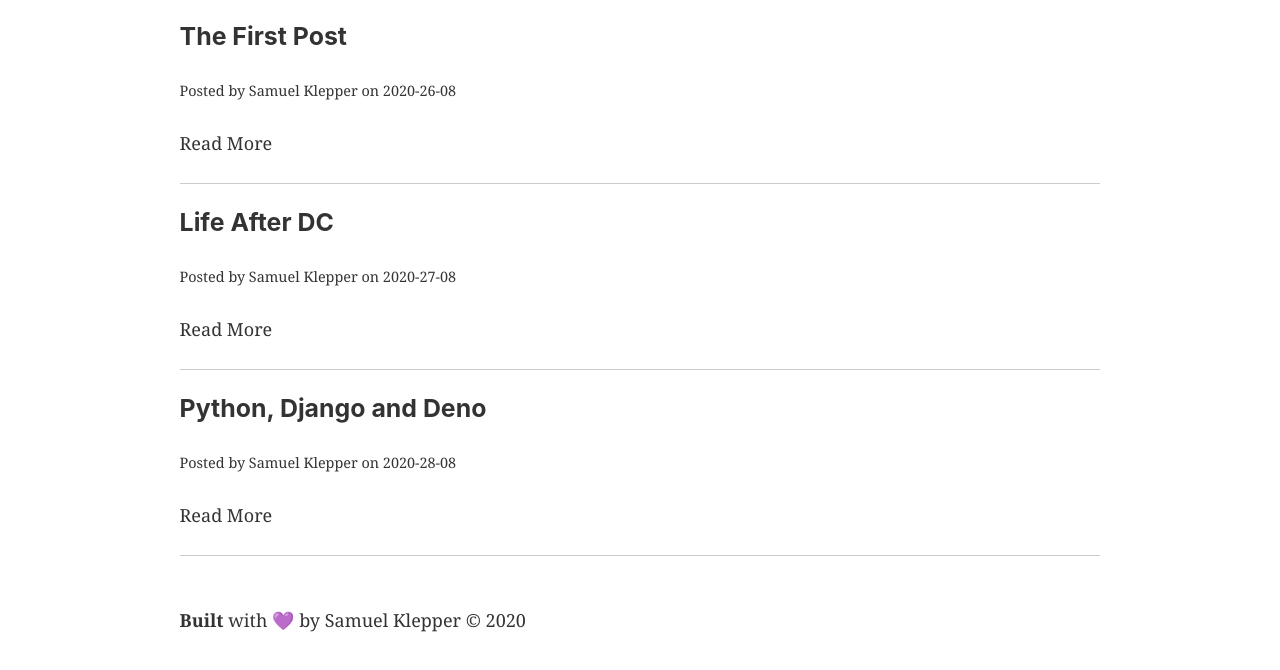
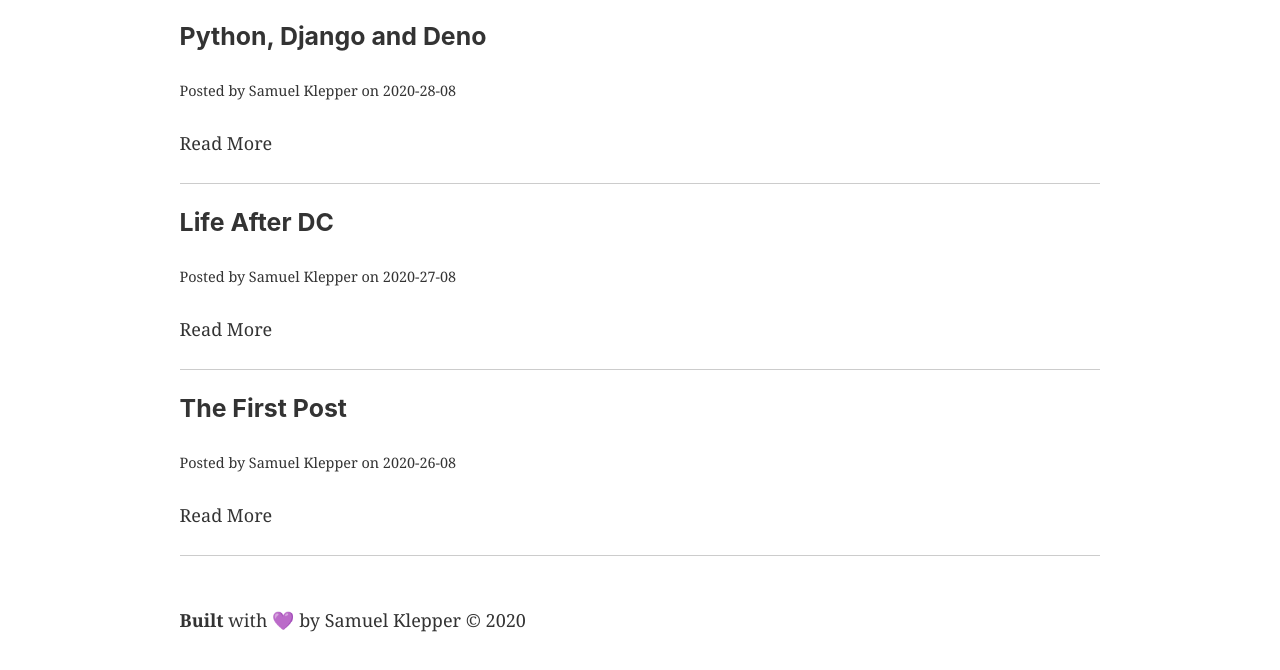
Before and after one commit to SamKlep/gatsby-blog, a Gatsby site: page /blog in a window 1280 px wide. Shown: the part 272-942 px from the top of the page. Built offline with nearby package versions, Linux system fonts and the light colour scheme; Gatsby itself is replaced by a stand-in of ours.

Commit message:
Added grapgql pageQuery to display posts in decending order based on date published.

```diff
--- a/src/pages/blog.js
+++ b/src/pages/blog.js
@@ -32,7 +32,7 @@ const BlogPage = ({ data }) => (
 
 export const pageQuery = graphql`
   query BlogIndexQuery {
-    allMarkdownRemark {
+    allMarkdownRemark(sort: { order: DESC, fields: [frontmatter___date] }) {
       edges {
         node {
           id
```
